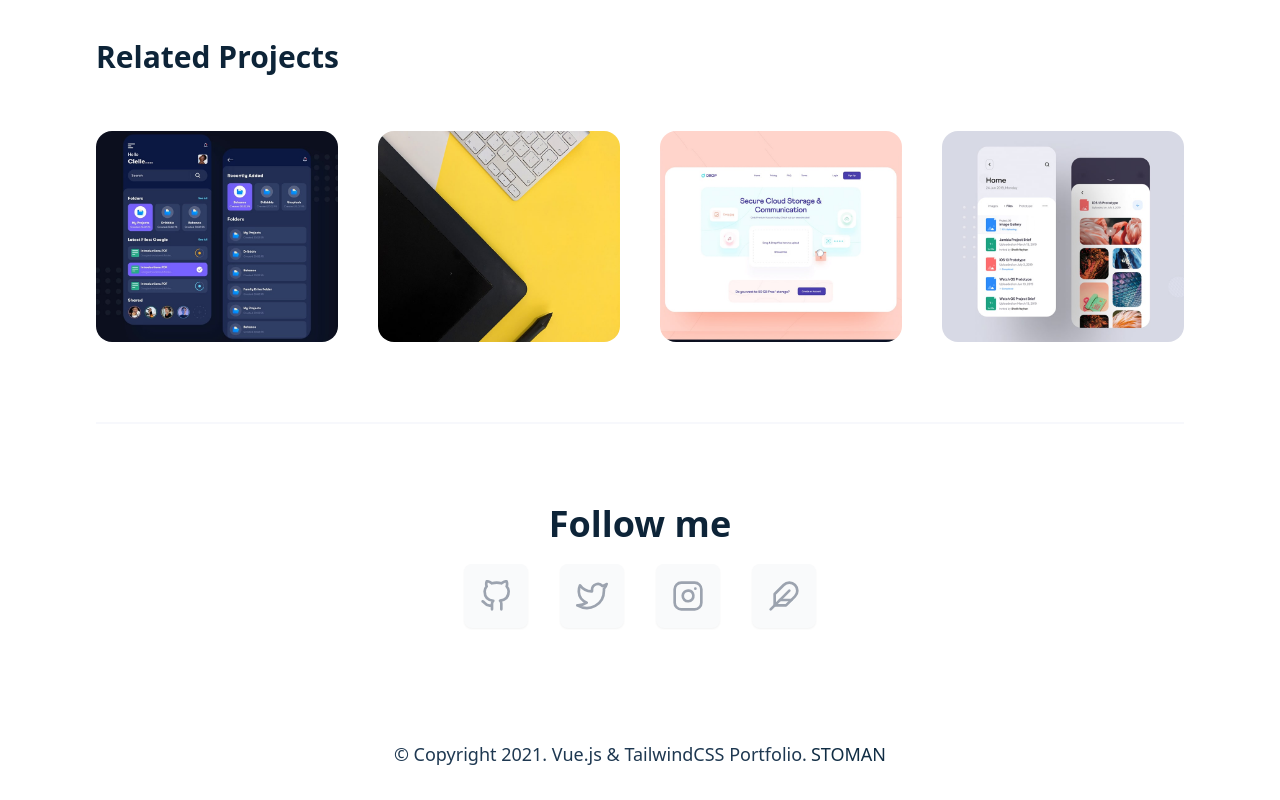
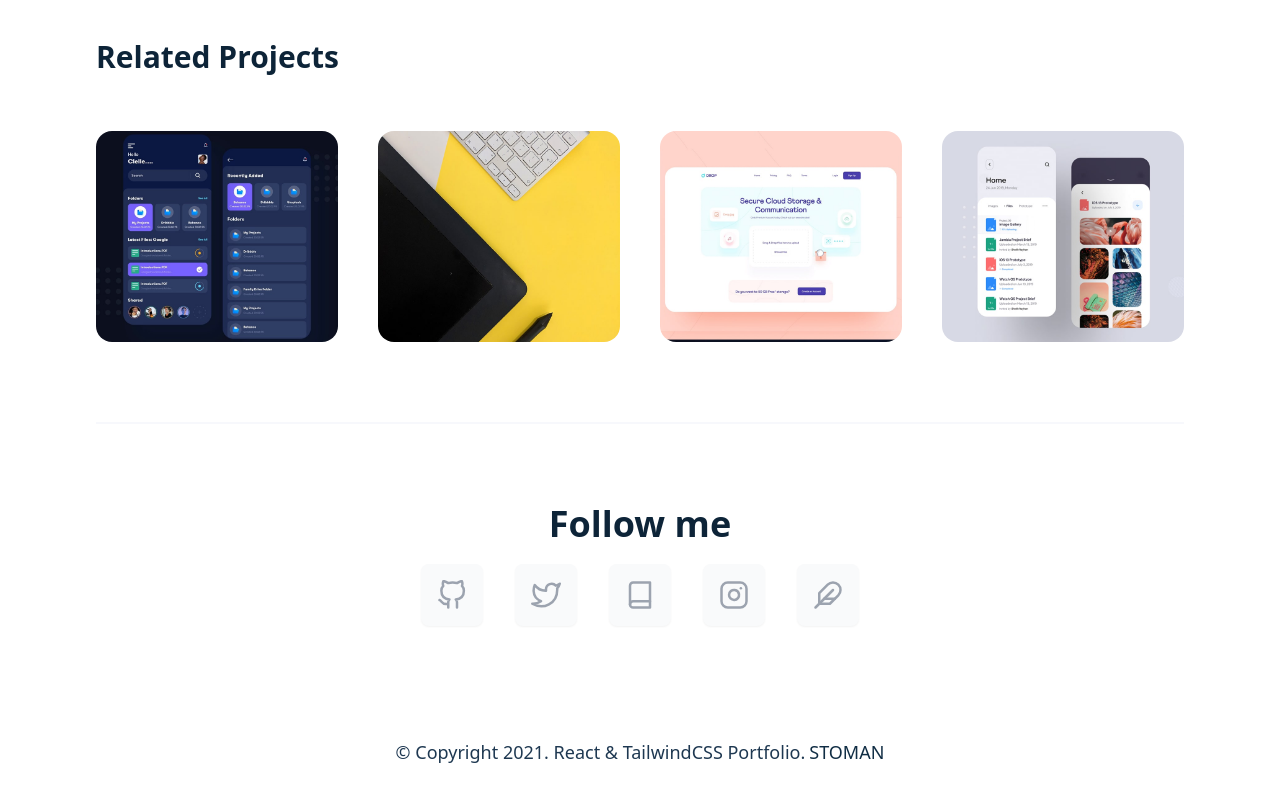
Before and after one commit to phoenix979797/portfolio, a React (Create React App) app: page /projects/single-project in a window 1280 px wide. Shown: the part 1584-2384 px from the top of the page. Built offline with nearby package versions, Linux system fonts and the light colour scheme.

Commit message:
Footer contents

```diff
--- a/src/components/AppFooter.js
+++ b/src/components/AppFooter.js
@@ -1,4 +1,39 @@
-import { FiGithub, FiTwitter, FiInstagram, FiFeather } from 'react-icons/fi';
+import {
+	FiGithub,
+	FiTwitter,
+	FiInstagram,
+	FiFeather,
+	FiBook,
+} from 'react-icons/fi';
+import { Link } from 'react-router-dom';
+
+const socialLinks = [
+	{
+		id: 1,
+		icon: <FiGithub />,
+		url: 'https://github.com/NangialaiStoman',
+	},
+	{
+		id: 2,
+		icon: <FiTwitter />,
+		url: 'https://twitter.com/NangialaiStoman',
+	},
+	{
+		id: 3,
+		icon: <FiBook />,
+		url: 'https://stoman.medium.com',
+	},
+	{
+		id: 4,
+		icon: <FiInstagram />,
+		url: 'https://instagram.com/NangialaiStoman',
+	},
+	{
+		id: 5,
+		icon: <FiFeather />,
+		url: 'https://behance.net/NangialaiStoman',
+	},
+];
 
 const AppFooter = () => {
 	return (
@@ -10,34 +45,18 @@ const AppFooter = () => {
 						Follow me
 					</p>
 					<ul className="flex gap-4 sm:gap-8">
-						<a
-							href="/fb"
-							target="__blank"
-							className="text-gray-400 hover:text-indigo-500 dark:hover:text-indigo-400 cursor-pointer rounded-lg bg-gray-50 dark:bg-ternary-dark hover:bg-gray-100 shadow-sm p-4"
-						>
-							<FiGithub className="w-6 sm:w-8 h-6 sm:h-8"></FiGithub>
-						</a>
-						<a
-							href="/fb"
-							target="__blank"
-							className="text-gray-400 hover:text-indigo-500 dark:hover:text-indigo-400 cursor-pointer rounded-lg bg-gray-50 dark:bg-ternary-dark hover:bg-gray-100 shadow-sm p-4"
-						>
-							<FiTwitter className="w-6 sm:w-8 h-6 sm:h-8"></FiTwitter>
-						</a>
-						<a
-							href="/fb"
-							target="__blank"
-							className="text-gray-400 hover:text-indigo-500 dark:hover:text-indigo-400 cursor-pointer rounded-lg bg-gray-50 dark:bg-ternary-dark hover:bg-gray-100 shadow-sm p-4"
-						>
-							<FiInstagram className="w-6 sm:w-8 h-6 sm:h-8"></FiInstagram>
-						</a>
-						<a
-							href="/fb"
-							target="__blank"
-							className="text-gray-400 hover:text-indigo-500 dark:hover:text-indigo-400 cursor-pointer rounded-lg bg-gray-50 dark:bg-ternary-dark hover:bg-gray-100 shadow-sm p-4"
-						>
-							<FiFeather className="w-6 sm:w-8 h-6 sm:h-8"></FiFeather>
-						</a>
+						{socialLinks.map((link) => (
+							<a
+								href={link.url}
+								target="__blank"
+								key={link.id}
+								className="text-gray-400 hover:text-indigo-500 dark:hover:text-indigo-400 cursor-pointer rounded-lg bg-gray-50 dark:bg-ternary-dark hover:bg-gray-100 shadow-sm p-4"
+							>
+								<i className="text-2xl md:text-3xl">
+									{link.icon}
+								</i>
+							</a>
+						))}
 					</ul>
 				</div>
 				{/* Footer social links end */}
@@ -45,14 +64,18 @@ const AppFooter = () => {
 				{/* Footer copyright start */}
 				<div className="flex justify-center items-center text-center">
 					<div className="text-lg text-ternary-dark dark:text-ternary-light">
-						&copy; Copyright 2021. Vue.js & TailwindCSS Portfolio.
-						<a
-							href="https://stoman.me"
+						&copy;{' '}
+						<Link to="https://github.com/NangialaiStoman/react-tailwindcss-portfolio">
+							Copyright 2021. React & TailwindCSS Portfolio
+						</Link>
+						.
+						<Link
+							to="https://stoman.me"
 							target="__blank"
 							className="text-secondary-dark dark:text-secondary-light font-medium uppercase hover:underline ml-1"
 						>
 							Stoman
-						</a>
+						</Link>
 					</div>
 				</div>
 				{/* Footer copyright end */}
--- a/src/components/ProjectInfo.js
+++ b/src/components/ProjectInfo.js
@@ -17,12 +17,12 @@ const ProjectInfo = () => {
 									<a
 										href="https://stoman.me"
 										className={
-											info.title == 'Website' ||
-											info.title == 'Phone'
+											info.title === 'Website' ||
+											info.title === 'Phone'
 												? 'hover:underline cursor-pointer'
 												: ''
 										}
-										aria-label="Project Webiste and Phone"
+										aria-label="Project Website and Phone"
 									>
 										{info.details}
 									</a>
```
